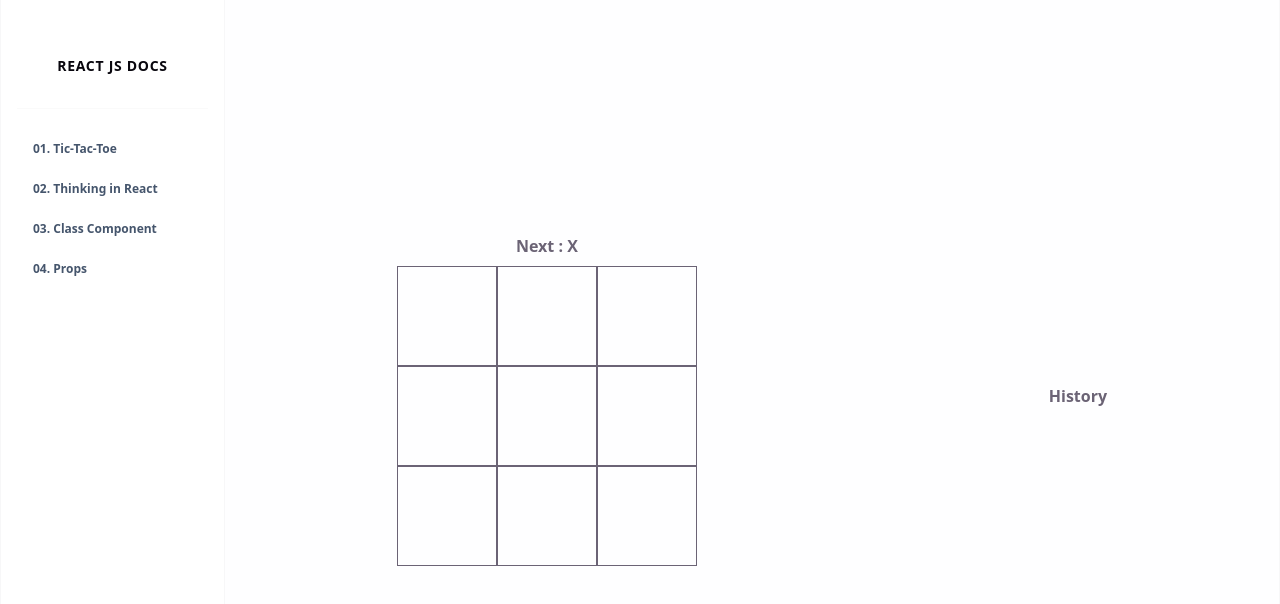
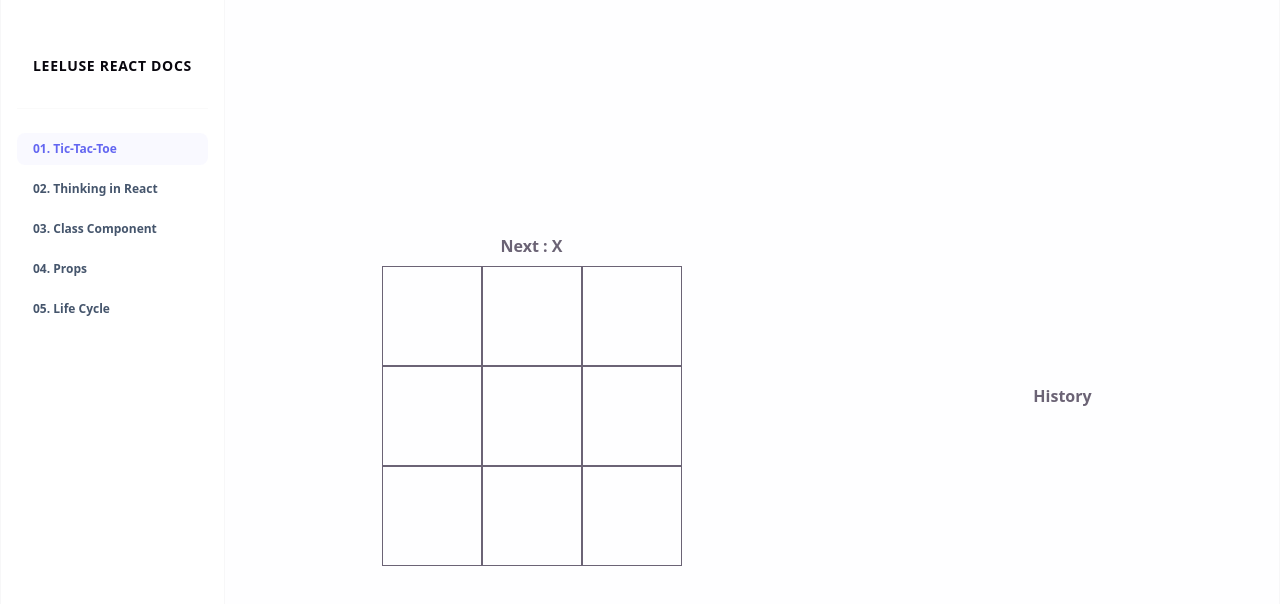
Before and after one commit to leeluse/react-docs, a React (Vite) app: page /1 in a window 1280 px wide. Shown: the top 604 px of the page. Built offline with nearby package versions, Linux system fonts and the light colour scheme; a web font is replaced by a local one.

Commit message:
fix: prod 시 build 에러 해결

```diff
--- a/src/01-tictactoe/TicTacToe.tsx
+++ b/src/01-tictactoe/TicTacToe.tsx
@@ -22,7 +22,7 @@ export function GameHistory({ history, setHistory, setArr }: { history: (string
     }
 
     return (
-        <section className=' flex flex-col m-auto items-center '>
+        <section className=' flex flex-col m-auto items-center min-w-30 '>
             <h3 className='pb-2 font-bold'>History</h3>
             <div className='flex flex-col gap-1  overflow-auto'>
                 {history.map((v, idx) => idx !== 0 && (
--- a/src/03-components/ClassComponent.tsx
+++ b/src/03-components/ClassComponent.tsx
@@ -126,7 +126,7 @@ export function ES6() {
                     <p className="font-md text-[14px] py-3 whitespace-pre-wrap">
                         {`ES6부터 나온 함수 컴포넌트는 useState, useEffect 등과 같은 라이프사이클 API를 사용할 수 없었으나,\nv16.8 업데이트 이후 Hooks가 도입되어 해결됨`}</p>
                     <CodeBlock content={ES6AfterExample} />
-                    <div className="bg-black/20 p-4 rounded-md bg-purple-400/10">
+                    <div className="p-4 rounded-md bg-purple-400/10">
                         <p className="font-bold text-[14px] text-white ">함수형 컴포넌트의 장점</p>
                         <ul className="pt-3 text-[14px]">
                             <li>
--- a/src/04-props/Props.tsx
+++ b/src/04-props/Props.tsx
@@ -1,4 +1,3 @@
-import React from 'react'
 import CodeBlock from '../components/CodeBlock'
 
 const EXAMPLE_1 =
--- /dev/null
+++ b/src/05-Life-cycle/LifeCycle.tsx
@@ -0,0 +1,26 @@
+
+export default function LifeCycle() {
+  return (
+    <div>
+      <section className="flex flex-col m-5 gap-10 py-25">
+        <h1 className='text-[45px] font-bold text-white'># Life Cycle</h1>
+        <p className="whitespace-pre-line">
+        <p className='font-semibold text-lg text-white pb-3'>• 컴포넌트의 Life Cycle 메서드</p>
+          {`모든 리액트 컴포넌트는 라이프 사이클(수명 주기)가 존재한다 ->`}
+          <span className="text-purple-400/50">{` 컴포넌트의 수명: 페이지에서 렌더링되기 전인 준비과정 -> 페이지에서 사라짐`}</span>
+          <br></br>
+          <span >{`리액트로 프로젝트를 진행하면서 필연적으로 진행해야 하는 작업들이 있는데, 이를 테면 아래와 같은 작업들을 할 때 컴포넌트의 라이프사이클 메서드를 사용한다`}</span>
+          <div className="flex  gap-3 py-4">
+            <span className='text-white bg-purple-500/20 p-2 mx-1  rounded-md w-fit'>컴포넌트를 처음으로 렌더링 시 필요한 작업</span>
+            <span className='text-white bg-purple-500/20 p-2  mx-1 rounded-md w-fit'>컴포넌트를 업데이트 전후 필요한 작업 </span>
+            <span className='text-white bg-purple-500/20 p-2  mx-1 rounded-md w-fit'>불필요한 업데이트를 방지하는 작업 </span>
+
+          </div>
+        </p>
+      </section>
+      <article>
+
+      </article>
+    </div>
+  )
+}
--- a/src/App.tsx
+++ b/src/App.tsx
@@ -1,21 +1,13 @@
 import { BrowserRouter, Routes, Route } from 'react-router-dom';
 import Layout from './Layout';
 import Home from './Home';
-import TicTacToc from './01-tictactoe/TicTacToe';
-import ThinkingReact from './02-Thinking-in-react/ThinkingReact';
-import ClassComponent from './03-components/ClassComponent';
-import Props from './04-props/Props';
 
 function App() {
   return (
     <BrowserRouter>
       <Routes>
-        <Route path="/" element={<Layout />}>
+        <Route path="/:id" element={<Layout />}>
           <Route index element={<Home />} />
-          <Route path="1" element={<TicTacToc />} />
-          <Route path="2" element={<ThinkingReact />} />
-          <Route path="3" element={<ClassComponent />} />
-          <Route path="4" element={<Props />} />
         </Route>
       </Routes>
     </BrowserRouter>
--- a/src/Home.tsx
+++ b/src/Home.tsx
@@ -1,7 +1,31 @@
+import { useParams } from 'react-router-dom';
+import TicTacToc from './01-tictactoe/TicTacToe';
+import ThinkingReact from './02-Thinking-in-react/ThinkingReact';
+import ClassComponent from './03-components/ClassComponent';
+import Props from './04-props/Props';
+import LifeCycle from './05-Life-cycle/LifeCycle';
+
+
 export default function Home() {
+ const { id } = useParams();
 
-  return (
-    <div className="">
-    </div>
-  );
+  switch (id) {
+    case "1":
+      return <TicTacToc />;
+
+    case "2":
+      return <ThinkingReact />;
+
+    case "3":
+      return <ClassComponent />;
+
+    case "4":
+      return <Props />;
+
+    case "5":
+      return <LifeCycle />;
+
+    default:
+      return <div className='text-white'></div>
+  }
 }
--- a/src/components/SideBar.tsx
+++ b/src/components/SideBar.tsx
@@ -1,4 +1,4 @@
-import { useNavigate } from 'react-router-dom'
+import { useNavigate, useParams } from 'react-router-dom'
 import { NAV } from '../constants/nav'
 
 export default function SideBar() {
@@ -7,7 +7,7 @@ export default function SideBar() {
         <article className='w-56 min-w-56 border-r border-base-border/30 py-6 px-4 flex flex-col h-full bg-base-bg sticky top-0'>
             <div>
                 <h3 className='py-8 font-black text-base-heading tracking-wider text-sm text-center border-b border-base-border/20 mb-6'>
-                    REACT JS DOCS
+                    LEELUSE REACT DOCS
                 </h3>
                 <SidebarItem />
             </div>
@@ -16,9 +16,12 @@ export default function SideBar() {
 }
 
 function SidebarItem() {
-    const nav = useNavigate()
+    const nav = useNavigate();
+    const paramsId = useParams().id;
+
     const onClick = (id: string) => {
-        nav(`/${id}`)
+        nav(`/${id}`);
+        console.log(id, paramsId)
     }
 
     return (
@@ -27,7 +30,8 @@ function SidebarItem() {
                 <li
                     key={item.id}
                     onClick={() => onClick(item.id)}
-                    className='text-xs font-semibold text-slate-600 dark:text-zinc-400 hover:text-primary hover:bg-primary-bg/50 cursor-pointer py-2 px-4 rounded-lg transition-all duration-200 hover:translate-x-1'
+                    className={`${String(item.id) === String(paramsId) ? 'text-primary bg-primary-bg/50' : 'transition-all duration-200 hover:translate-x-1 text-slate-600 hover:translate-x-1  dark:text-zinc-400 hover:text-primary hover:bg-primary-bg/50'} text-xs font-semibold
+                     cursor-pointer py-2 px-4 rounded-lg `}
                 >
                     <p className='w-full'>{item.title}</p>
                 </li>
--- a/src/constants/nav.ts
+++ b/src/constants/nav.ts
@@ -3,4 +3,5 @@ export const NAV = [
     { id: '2', title: '02. Thinking in React' },
     { id: '3', title: '03. Class Component' },
     { id: '4', title: '04. Props' },
+    { id: '5', title: '05. Life Cycle' },
 ]
```
